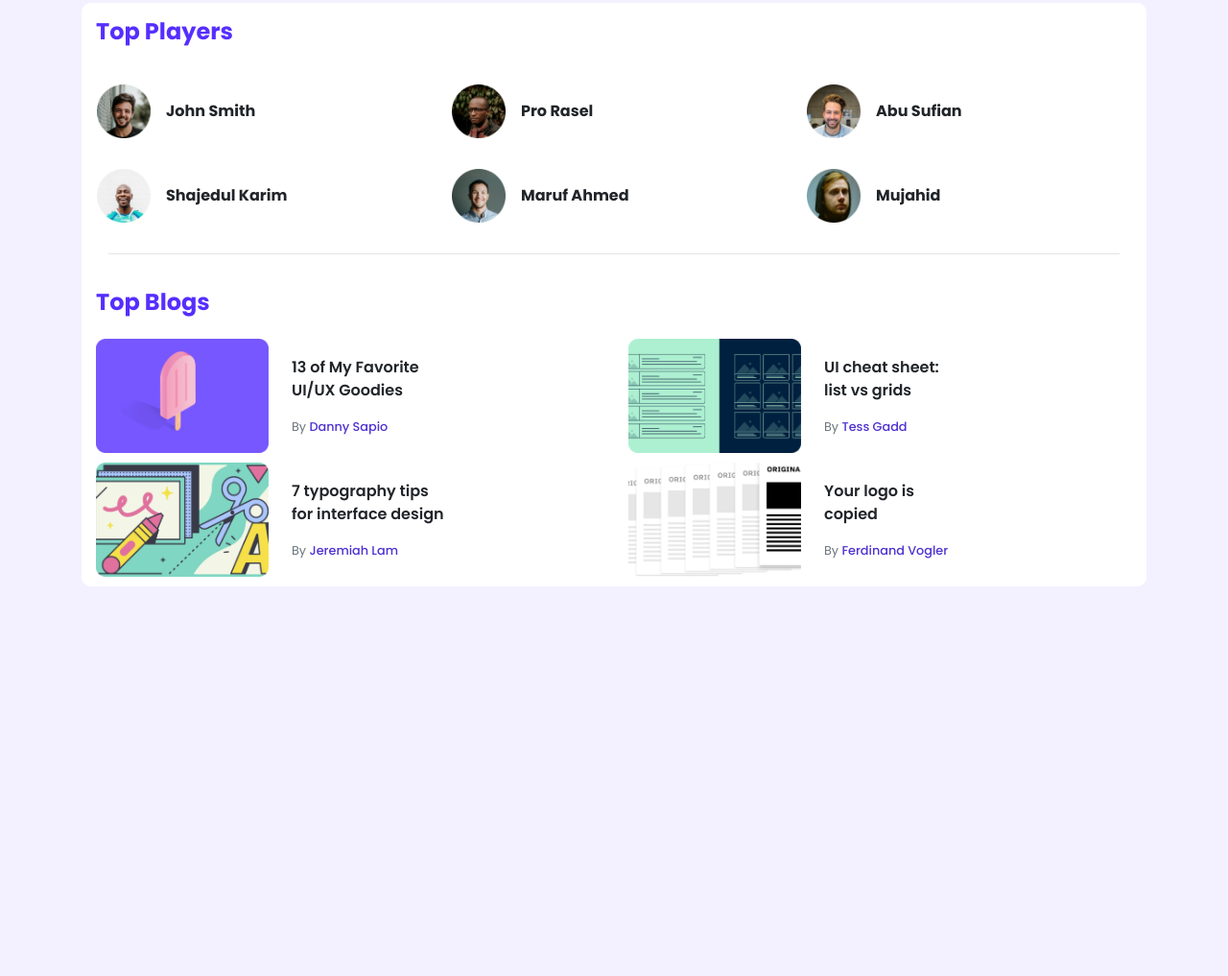
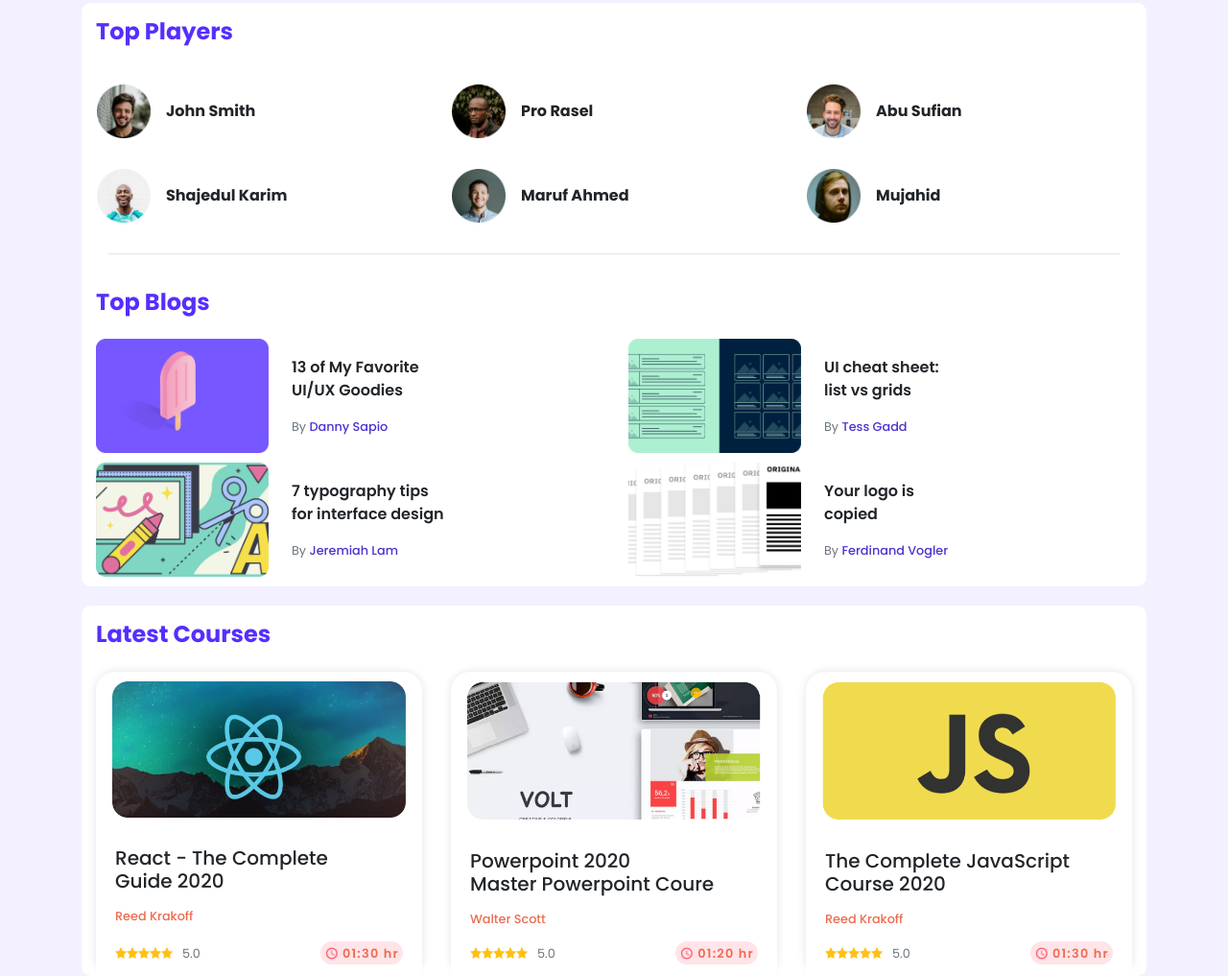
Before and after one commit to asifrkabir/leader-board-website, a plain HTML site: page index.html in a window 1280 px wide. Shown: the part 93-1110 px from the top of the page at 96% size. Before the commit the page ends 800 px from the top, so only its background shows below. Drawn offline with nearby package versions, Linux system fonts and the light colour scheme.

Commit message:
courses done

```diff
--- a/index.html
+++ b/index.html
@@ -123,7 +123,66 @@
     </section>
 
     <section class="container-fluid latest-courses" id="#courses">
-
+      <h4 class="pt-3 pb-3 section-heading">Latest Courses</h4>
+      <div class="card-deck">
+        <div class="card">
+          <img src="images/Image/courses/course1.png" class="card-img-top" alt="...">
+          <div class="card-body">
+            <h5 class="card-title">React - The Complete<br>Guide 2020</h5>
+            <small class="card-text text-red">Reed Krakoff</small>
+          </div>
+          <div class="card-footer d-flex align-items-center">
+              <img src="images/Icon/icon3.png" alt="" class="icon-small">
+              <img src="images/Icon/icon3.png" alt="" class="icon-small">
+              <img src="images/Icon/icon3.png" alt="" class="icon-small">
+              <img src="images/Icon/icon3.png" alt="" class="icon-small">
+              <img src="images/Icon/icon3.png" alt="" class="icon-small">
+              <small class="text-muted rating">5.0</small>
+              <div class="timer-red ml-auto">
+                <img src="images/Icon/icon2.png" alt="" class="icon-small">
+                <small>01:30 hr</small>
+              </div>
+          </div>
+        </div>
+        <div class="card">
+          <img src="images/Image/courses/course2.png" class="card-img-top" alt="...">
+          <div class="card-body">
+            <h5 class="card-title">Powerpoint 2020<br>Master Powerpoint Coure</h5>
+            <small class="card-text text-red">Walter Scott</small>
+          </div>
+          <div class="card-footer d-flex align-items-center">
+            <img src="images/Icon/icon3.png" alt="" class="icon-small">
+            <img src="images/Icon/icon3.png" alt="" class="icon-small">
+            <img src="images/Icon/icon3.png" alt="" class="icon-small">
+            <img src="images/Icon/icon3.png" alt="" class="icon-small">
+            <img src="images/Icon/icon3.png" alt="" class="icon-small">
+            <small class="text-muted rating">5.0</small>
+            <div class="timer-red ml-auto">
+              <img src="images/Icon/icon2.png" alt="" class="icon-small">
+              <small>01:20 hr</small>
+            </div>
+        </div>
+        </div>
+        <div class="card">
+          <img src="images/Image/courses/course3.png" class="card-img-top" alt="...">
+          <div class="card-body">
+            <h5 class="card-title">The Complete JavaScript<br>Course 2020</h5>
+            <small class="card-text text-red">Reed Krakoff</small>
+          </div>
+          <div class="card-footer d-flex align-items-center">
+            <img src="images/Icon/icon3.png" alt="" class="icon-small">
+            <img src="images/Icon/icon3.png" alt="" class="icon-small">
+            <img src="images/Icon/icon3.png" alt="" class="icon-small">
+            <img src="images/Icon/icon3.png" alt="" class="icon-small">
+            <img src="images/Icon/icon3.png" alt="" class="icon-small">
+            <small class="text-muted rating">5.0</small>
+            <div class="timer-red ml-auto">
+              <img src="images/Icon/icon2.png" alt="" class="icon-small">
+              <small>01:30 hr</small>
+            </div>
+        </div>
+        </div>
+      </div>
     </section>
 
 
--- a/styles/style.css
+++ b/styles/style.css
@@ -69,3 +69,54 @@
 }
 
 /* Latest Courses */
+
+.latest-courses .card-img-top{
+    width: 90%;
+    margin: 10px auto;
+}
+
+.card{
+    border: none;
+    box-shadow: 0px 0px 10px rgb(228, 228, 228);
+    border-radius: 20px;
+}
+
+.card-body{
+    padding-bottom: 0px;
+}
+
+.text-red{
+    color: #ED6B4F;
+    font-weight: 500;
+}
+
+.card-footer{
+    border-top: none;
+    background-color: #fff;
+}
+
+.icon-small{
+    width: 12px;
+    height: 12px;
+}
+
+.timer-red{
+    background-color: #FFE4E8;
+    color: #ED6B4F;
+    padding: 0px 4px;
+    border-radius: 20px;
+}
+
+.timer-red small{
+    font-weight: 600;
+    letter-spacing: 0.1em;
+}
+
+.timer-red img{
+    width: 15px;
+    height: 15px;
+}
+
+.latest-courses .rating{
+    padding-left: 10px;
+}
```
